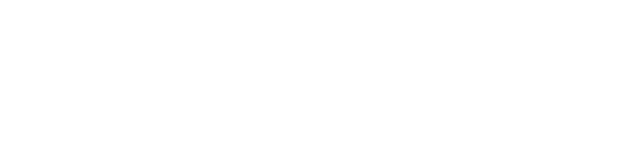
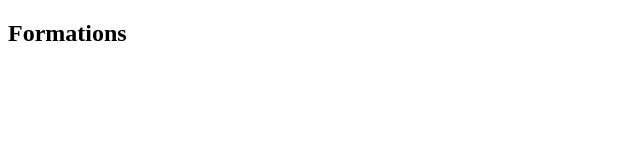
Before and after one commit to Primael-dev/mon-cv, a plain HTML site: page index.html in a window 1280 px wide. Shown: the whole page, without its empty margins (0-640 px from the left). Drawn offline with Linux system fonts and the light colour scheme.

Commit message:
mise en place de la section formations

```diff
--- a/index.html
+++ b/index.html
@@ -7,6 +7,8 @@
     <link rel="stylesheet" href="style.css">
 </head>
 <body>
-
+    <section>
+        <h1>Formations</h1>
+    </section>
 </body>
 </html>
```
